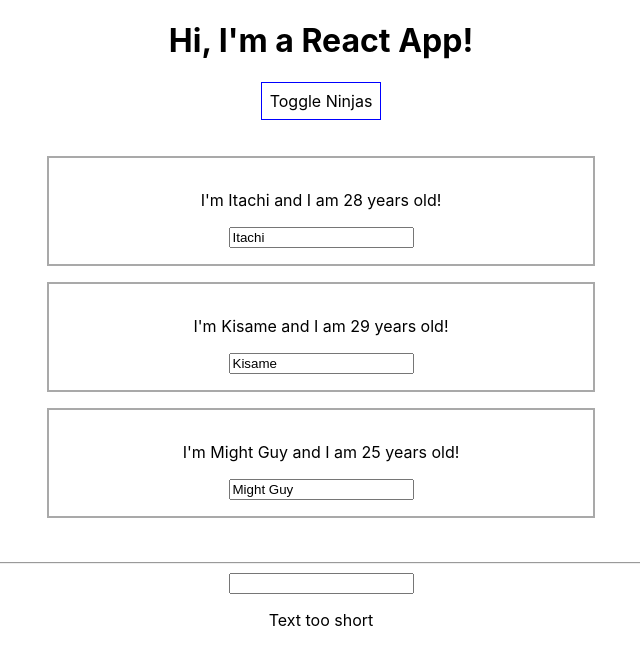
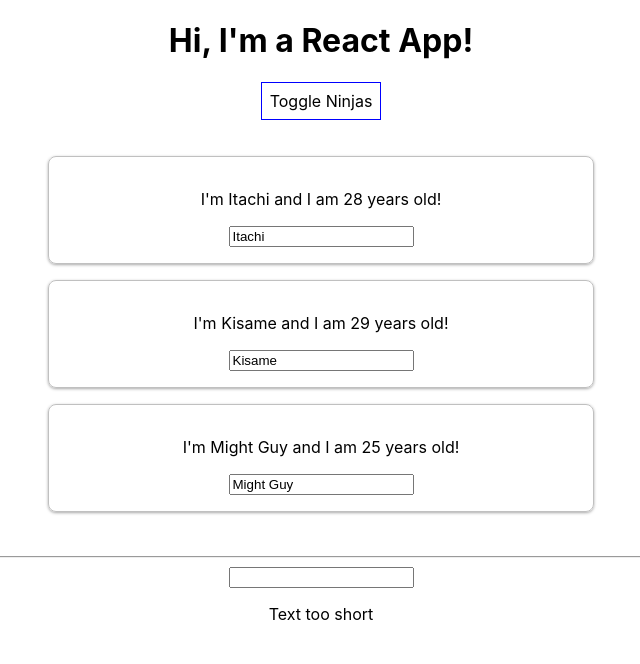
Before and after one commit to hritesh-sonawane/OctoReact, a React (Create React App) app: page / in a window 1280 px wide. Both pictures are taken after a click on the button "Toggle Ninjas". Shown: the top 664 px of the page, without its empty margins (319-959 px from the left). Built offline with nearby package versions, Linux system fonts and the light colour scheme.

Commit message:
PokeCard like styling

```diff
--- a/src/Person/Person.css
+++ b/src/Person/Person.css
@@ -1,7 +1,16 @@
 .Person {
   width: 40%;
   margin: 16px auto;
-  border: 2px solid darkgrey;
   padding: 16px;
   text-align: center;
+  border: 1px solid silver;
+  border-radius: 8px;
+  cursor: pointer;
+  box-shadow: 0px 1px 3px darkgrey;
+  transition: 0.2s;
 }
+
+.Person:hover {
+  transition: 0.2s;
+  box-shadow: 0px 1px 9px darkgrey;
+}
```
